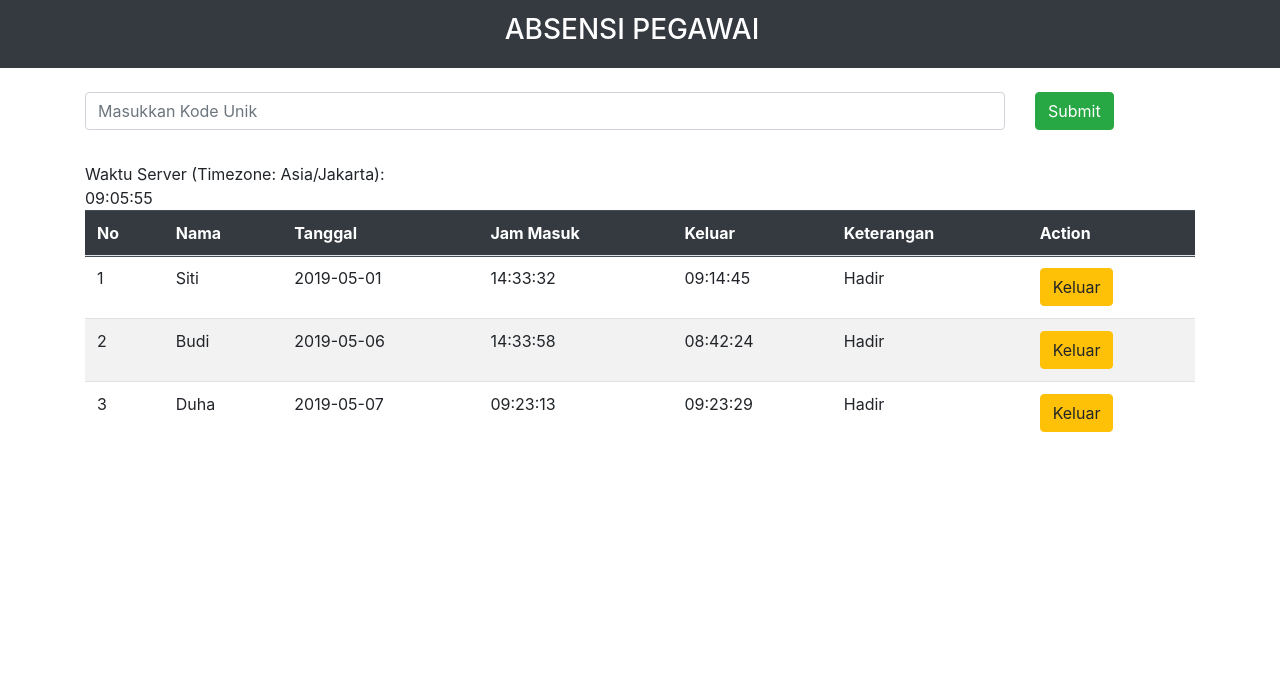
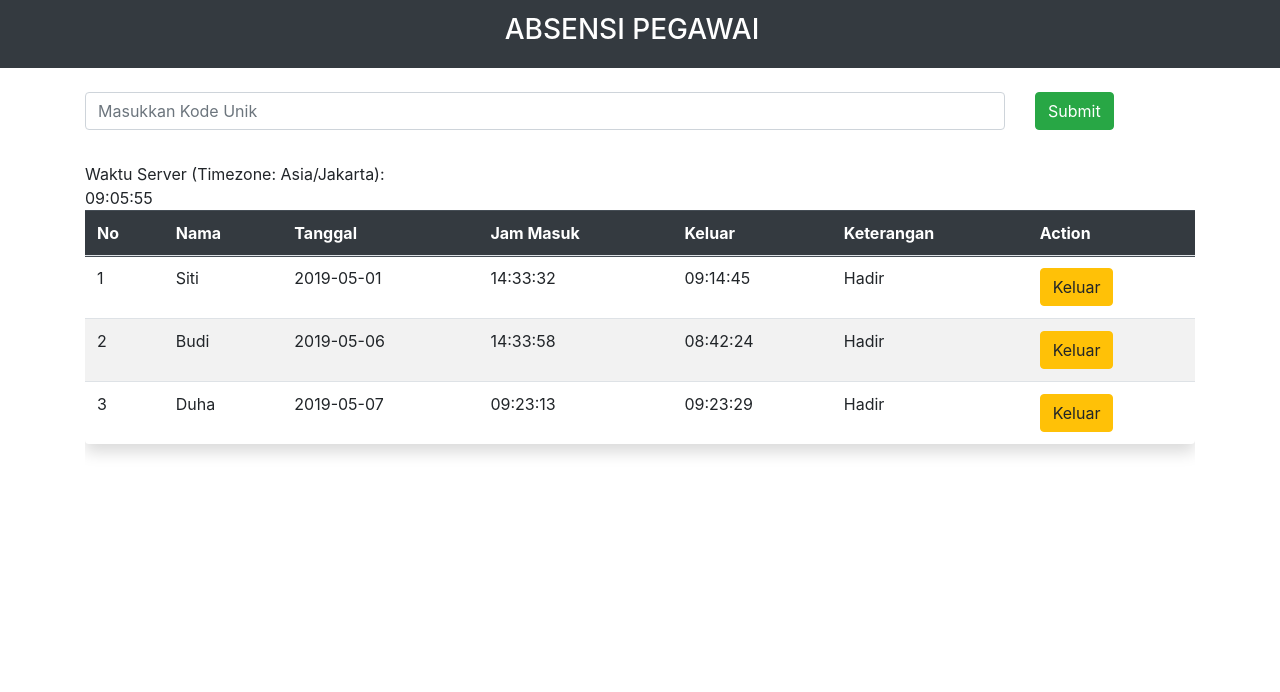
Before and after one commit to Duha-alqausar/Project_Axioo, a PHP site: page / in a window 1280 px wide. Shown: the top 692 px of the page. Run offline with PHP 8.4, Linux system fonts and the light colour scheme; data comes from the database, SQL or seed files in the repository.

Commit message:
Add files via upload

```diff
--- a/Absensi_p/aksi_absen.php
+++ b/Absensi_p/aksi_absen.php
@@ -19,7 +19,7 @@ $idkar = $data['id_karyawan'];
 $now = time();
 
 if (($tanggal+259200) < $now) {
-	$_SESSION['ket'] = $data['nama'] . " Anda sudah tidak datang lebih dari 3 hari, Harap Hubungi HRD..!!";
+	$_SESSION['ket'] = $data['nama'] . ", Anda sudah tidak datang lebih dari 3 hari, Harap Hubungi HRD..!!";
 }
 date_default_timezone_set("Asia/Jakarta");
 $date = date ('Y-m-d');
--- a/Absensi_p/dashboard.php
+++ b/Absensi_p/dashboard.php
@@ -1,4 +1,4 @@
-<br><div class="row">
+<br>
 <div class="container">
 	<form action='aksi_absen.php' method='POST' >
 		<div class="row">
@@ -7,8 +7,9 @@
 			</div>
 			<div class="form-group col-md-2">
 				<input type="submit" class="btn btn-success"/>
+			</div>
 
-        </div></div>
+		</div>
 	</form>
 	<?php
 	session_start();
@@ -39,10 +40,10 @@
 <body onload="setInterval('displayServerTime()', 1000);">
 	Waktu Server (Timezone: Asia/Jakarta):<br/>
 	<span id="clock"><?php print date('H:i:s'); ?></span>
-<div class="tabel-responsive">
+	<div class="table-responsive">
 
-<table class="table table-hover table-striped">
- <thead class="thead-dark">
+		<table class="table table-hover table-striped shadow p-3 mb-5 bg-white rounded">
+			<thead class="thead-dark ">
 				<th>No</th>
 				<th>Nama</th>
 				<th>Tanggal</th>
```
Also changed, not shown: Absensi_p/aksi_keluar.php (indentation only). Lines whose indentation alone changed are shown as unchanged.
